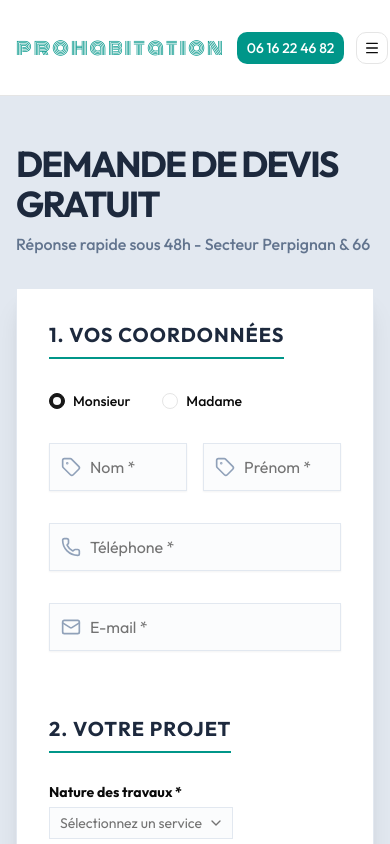
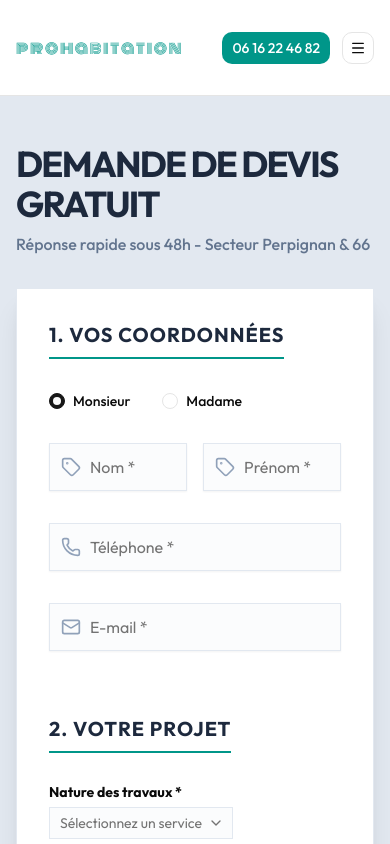
Before and after one commit to jazetjaz01/prohabitation, a Next.js app: page /devis in a window 390 px wide. Shown: the top 844 px of the page. Built offline with nearby package versions, Linux system fonts and the light colour scheme.

Commit message:
update form devis

```diff
--- a/components/logo.tsx
+++ b/components/logo.tsx
@@ -3,7 +3,7 @@
 export const Logo = () => (
   <div className="flex flex-col items-center leading-none">
     {/* "merci" toujours en Monoton avec un grand espacement */}
-    <span className="font-monoton text-xl md:text-2xl tracking-widest text-teal-600">
+    <span className="font-monoton text-base md:text-2xl tracking-widest text-teal-600">
       prohabitation
     </span>
 
```
